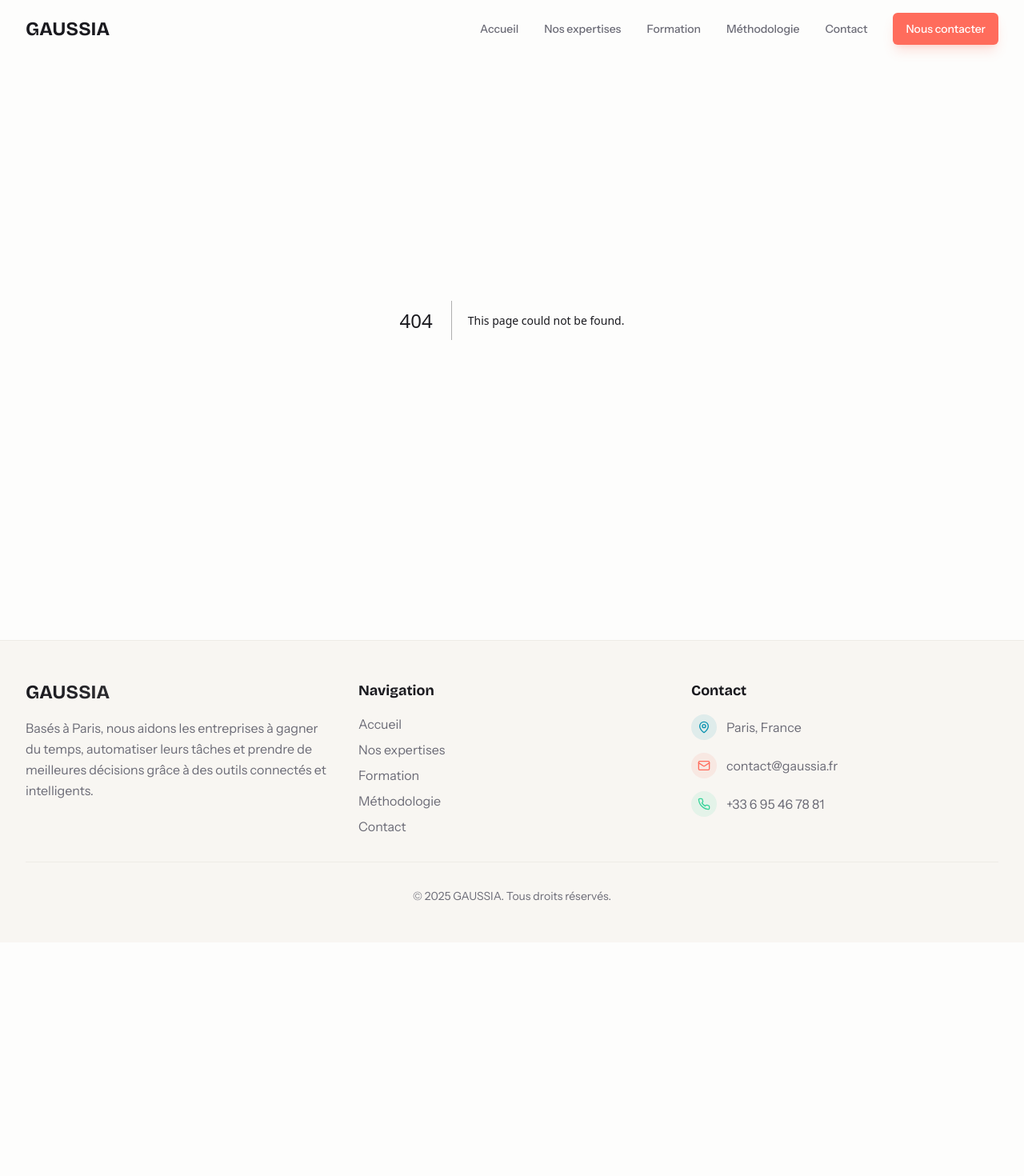
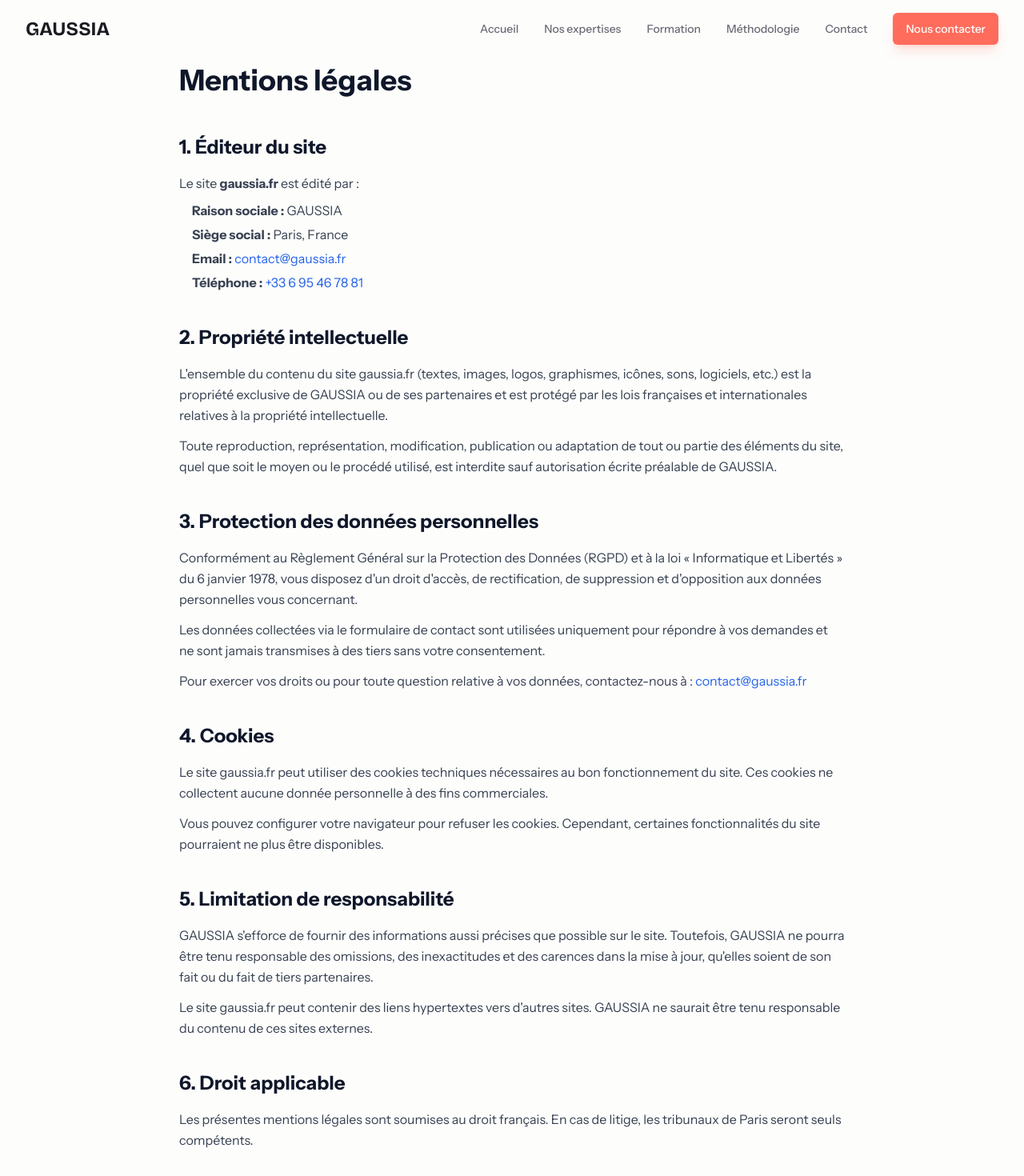
Before and after one commit to Saintaquin/Gaussia, a Next.js app: page /mentions-legales in a window 1280 px wide. Before the commit this address had no page. Shown: the top 1470 px of the page at 80% size. Before the commit the page ends 1178 px from the top, so only its background shows below. Built offline with nearby package versions, Linux system fonts and the light colour scheme.

Commit message:
mentions legales

```diff
--- /dev/null
+++ b/app/mentions-legales/page.tsx
@@ -0,0 +1,174 @@
+import type { Metadata } from "next"
+
+export const metadata: Metadata = {
+  title: "Mentions Légales",
+  description:
+    "Mentions légales du site gaussia.fr — Informations sur l'éditeur et les conditions d'utilisation du site GAUSSIA, agence digitale à Paris.",
+  alternates: {
+    canonical: "https://gaussia.fr/mentions-legales",
+  },
+  robots: {
+    index: true,
+    follow: true,
+  },
+}
+
+export default function MentionsLegalesPage() {
+  const jsonLd = {
+    "@context": "https://schema.org",
+    "@type": "WebPage",
+    name: "Mentions Légales — GAUSSIA",
+    url: "https://gaussia.fr/mentions-legales",
+    publisher: { "@id": "https://gaussia.fr/#organization" },
+  }
+
+  return (
+    <>
+      <script
+        type="application/ld+json"
+        dangerouslySetInnerHTML={{ __html: JSON.stringify(jsonLd) }}
+      />
+      <div className="min-h-screen py-20">
+        <div className="mx-auto max-w-4xl px-4 sm:px-6 lg:px-8">
+          <h1 className="text-4xl font-bold text-slate-900 mb-12">
+            Mentions légales
+          </h1>
+
+          <div className="space-y-10 text-gray-700 leading-relaxed">
+            {/* Éditeur */}
+            <section>
+              <h2 className="text-2xl font-bold text-slate-900 mb-4">
+                1. Éditeur du site
+              </h2>
+              <p className="mb-2">
+                Le site <strong>gaussia.fr</strong> est édité par :
+              </p>
+              <ul className="list-none space-y-1 ml-4">
+                <li>
+                  <strong>Raison sociale :</strong> GAUSSIA
+                </li>
+                <li>
+                  <strong>Siège social :</strong> Paris, France
+                </li>
+                <li>
+                  <strong>Email :</strong>{" "}
+                  <a
+                    href="mailto:contact@gaussia.fr"
+                    className="text-blue-600 hover:underline"
+                  >
+                    contact@gaussia.fr
+                  </a>
+                </li>
+                <li>
+                  <strong>Téléphone :</strong>{" "}
+                  <a
+                    href="tel:+33695467881"
+                    className="text-blue-600 hover:underline"
+                  >
+                    +33 6 95 46 78 81
+                  </a>
+                </li>
+              </ul>
+            </section>
+
+            {/* Propriété intellectuelle */}
+            <section>
+              <h2 className="text-2xl font-bold text-slate-900 mb-4">
+                2. Propriété intellectuelle
+              </h2>
+              <p>
+                L&apos;ensemble du contenu du site gaussia.fr (textes, images,
+                logos, graphismes, icônes, sons, logiciels, etc.) est la
+                propriété exclusive de GAUSSIA ou de ses partenaires et est
+                protégé par les lois françaises et internationales relatives à la
+                propriété intellectuelle.
+              </p>
+              <p className="mt-3">
+                Toute reproduction, représentation, modification, publication ou
+                adaptation de tout ou partie des éléments du site, quel que soit
+                le moyen ou le procédé utilisé, est interdite sauf autorisation
+                écrite préalable de GAUSSIA.
+              </p>
+            </section>
+
+            {/* Données personnelles */}
+            <section>
+              <h2 className="text-2xl font-bold text-slate-900 mb-4">
+                3. Protection des données personnelles
+              </h2>
+              <p>
+                Conformément au Règlement Général sur la Protection des Données
+                (RGPD) et à la loi « Informatique et Libertés » du 6 janvier
+                1978, vous disposez d&apos;un droit d&apos;accès, de
+                rectification, de suppression et d&apos;opposition aux données
+                personnelles vous concernant.
+              </p>
+              <p className="mt-3">
+                Les données collectées via le formulaire de contact sont
+                utilisées uniquement pour répondre à vos demandes et ne sont
+                jamais transmises à des tiers sans votre consentement.
+              </p>
+              <p className="mt-3">
+                Pour exercer vos droits ou pour toute question relative à vos
+                données, contactez-nous à :{" "}
+                <a
+                  href="mailto:contact@gaussia.fr"
+                  className="text-blue-600 hover:underline"
+                >
+                  contact@gaussia.fr
+                </a>
+              </p>
+            </section>
+
+            {/* Cookies */}
+            <section>
+              <h2 className="text-2xl font-bold text-slate-900 mb-4">
+                4. Cookies
+              </h2>
+              <p>
+                Le site gaussia.fr peut utiliser des cookies techniques
+                nécessaires au bon fonctionnement du site. Ces cookies ne
+                collectent aucune donnée personnelle à des fins commerciales.
+              </p>
+              <p className="mt-3">
+                Vous pouvez configurer votre navigateur pour refuser les cookies.
+                Cependant, certaines fonctionnalités du site pourraient ne plus
+                être disponibles.
+              </p>
+            </section>
+
+            {/* Responsabilité */}
+            <section>
+              <h2 className="text-2xl font-bold text-slate-900 mb-4">
+                5. Limitation de responsabilité
+              </h2>
+              <p>
+                GAUSSIA s&apos;efforce de fournir des informations aussi précises
+                que possible sur le site. Toutefois, GAUSSIA ne pourra être tenu
+                responsable des omissions, des inexactitudes et des carences dans
+                la mise à jour, qu&apos;elles soient de son fait ou du fait de
+                tiers partenaires.
+              </p>
+              <p className="mt-3">
+                Le site gaussia.fr peut contenir des liens hypertextes vers
+                d&apos;autres sites. GAUSSIA ne saurait être tenu responsable du
+                contenu de ces sites externes.
+              </p>
+            </section>
+
+            {/* Droit applicable */}
+            <section>
+              <h2 className="text-2xl font-bold text-slate-900 mb-4">
+                6. Droit applicable
+              </h2>
+              <p>
+                Les présentes mentions légales sont soumises au droit français.
+                En cas de litige, les tribunaux de Paris seront seuls compétents.
+              </p>
+            </section>
+          </div>
+        </div>
+      </div>
+    </>
+  )
+}
--- a/app/sitemap.ts
+++ b/app/sitemap.ts
@@ -28,5 +28,11 @@ export default function sitemap(): MetadataRoute.Sitemap {
             changeFrequency: "monthly",
             priority: 0.9,
         },
+        {
+            url: `${baseUrl}/mentions-legales`,
+            lastModified: new Date(),
+            changeFrequency: "yearly",
+            priority: 0.3,
+        },
     ]
 }
--- a/components/footer.tsx
+++ b/components/footer.tsx
@@ -57,8 +57,12 @@ export function Footer() {
           </div>
         </div>
 
-        <div className="mt-8 pt-8 border-t border-border/50 text-center text-muted-foreground text-sm">
+        <div className="mt-8 pt-8 border-t border-border/50 text-center text-muted-foreground text-sm flex flex-col sm:flex-row items-center justify-center gap-2">
           <p>&copy; {new Date().getFullYear()} GAUSSIA. Tous droits réservés.</p>
+          <span className="hidden sm:inline">·</span>
+          <Link href="/mentions-legales" className="hover:text-primary transition-colors">
+            Mentions légales
+          </Link>
         </div>
       </div>
     </footer>
--- a/next.config.mjs
+++ b/next.config.mjs
@@ -7,7 +7,41 @@ const nextConfig = {
     ignoreBuildErrors: true,
   },
   images: {
-    unoptimized: true,
+    formats: ["image/avif", "image/webp"],
+  },
+  async headers() {
+    return [
+      {
+        source: "/(.*)",
+        headers: [
+          {
+            key: "X-Content-Type-Options",
+            value: "nosniff",
+          },
+          {
+            key: "X-Frame-Options",
+            value: "DENY",
+          },
+          {
+            key: "X-XSS-Protection",
+            value: "1; mode=block",
+          },
+          {
+            key: "Referrer-Policy",
+            value: "strict-origin-when-cross-origin",
+          },
+        ],
+      },
+      {
+        source: "/(.*)\\.(js|css|woff2|png|jpg|svg|ico)",
+        headers: [
+          {
+            key: "Cache-Control",
+            value: "public, max-age=31536000, immutable",
+          },
+        ],
+      },
+    ]
   },
 }
 
```
Also changed, not shown: 1 other file (tests, documents, lock files or other folders).
